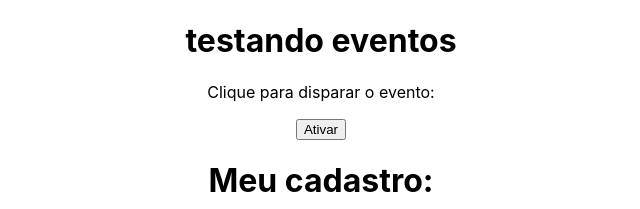
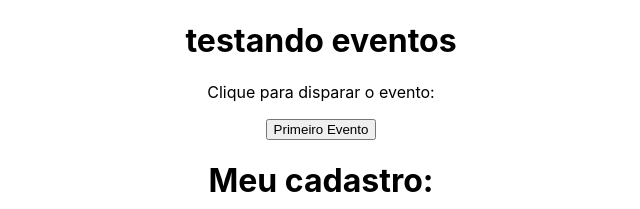
Before and after one commit to telmo-bidart/reactstudy, a React (Create React App) app: page / in a window 1280 px wide. Shown: the top 209 px of the page, without its empty margins (319-959 px from the left). Built offline with nearby package versions, Linux system fonts and the light colour scheme.

Commit message:
aula passar evento por props

```diff
--- /dev/null
+++ b/src/components/Button.js
@@ -0,0 +1,5 @@
+function Button(props) {
+    return <button onCLick={props.event}>{props.text}</button>
+}
+
+export default Button
--- a/src/components/Evento.js
+++ b/src/components/Evento.js
@@ -1,3 +1,5 @@
+import Button from "./Button"
+
 function Evento() {
 
     function meuEvento(){
@@ -7,7 +9,7 @@ function Evento() {
     return(
         <div>
             <p>Clique para disparar o evento:</p>
-            <button onClick={meuEvento}>Ativar</button>
+            <Button event={meuEvento} text="Primeiro Evento" />
         </div>
     )
 }
```
